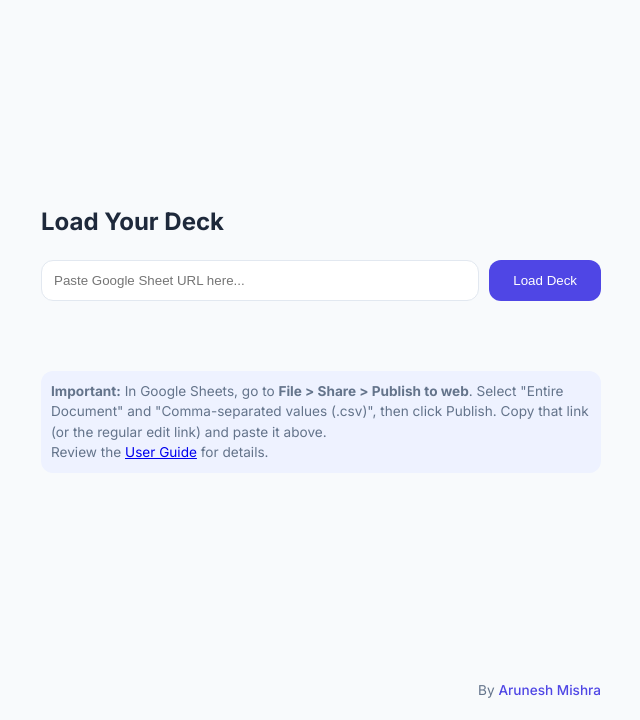
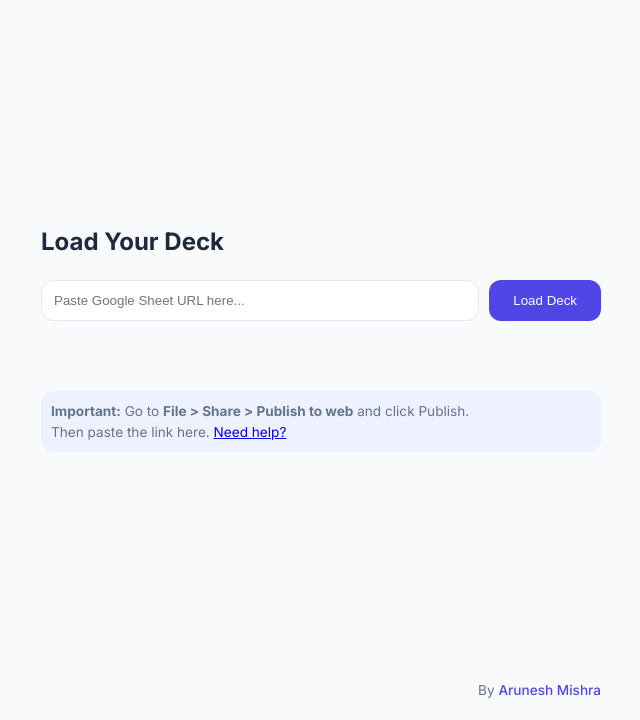
Before and after one commit to aruneshmishra/flash-master, a plain HTML site: page index.html in a window 1280 px wide. Shown: the part 80-800 px from the top of the page, without its empty margins (319-959 px from the left). Drawn offline with Linux system fonts and the light colour scheme.

Commit message:
Docs: Simplify Publish instructions, removing CSV format step

```diff
--- a/index.html
+++ b/index.html
@@ -27,10 +27,8 @@
                 </div>
                 <div id="status-msg" class="status-message"></div>
                 <p class="hint">
-                    <strong>Important:</strong> In Google Sheets, go to <strong>File > Share > Publish to web</strong>.
-                    Select "Entire Document" and "Comma-separated values (.csv)", then click Publish.
-                    Copy that link (or the regular edit link) and paste it above.<br>
-                    Review the <a href="README.md">User Guide</a> for details.
+                    <strong>Important:</strong> Go to <strong>File > Share > Publish to web</strong> and click Publish.
+                    <br>Then paste the link here. <a href="README.md" target="_blank">Need help?</a>
                 </p>
             </main>
         </section>
```
Also changed, not shown: README.md.
